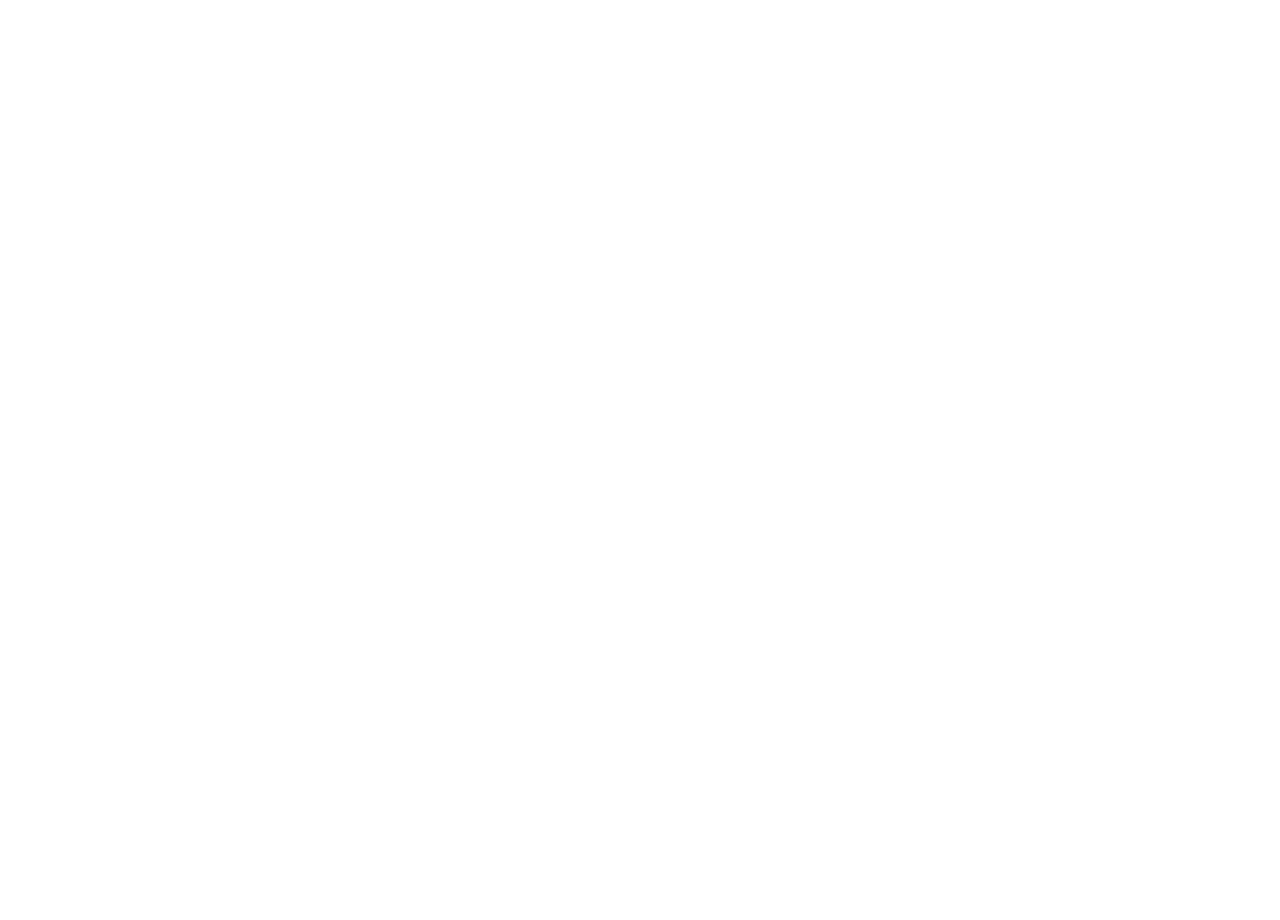
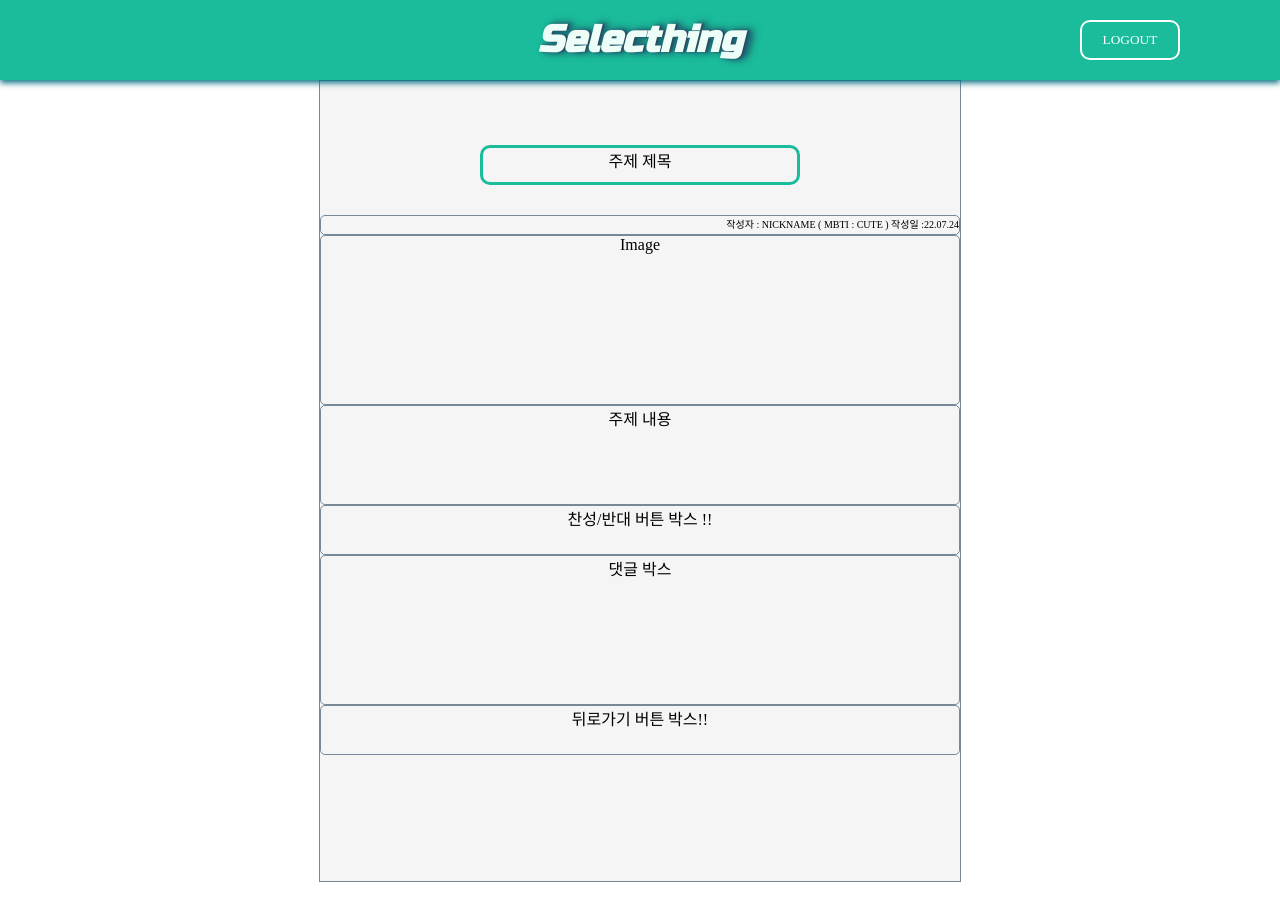
Before and after one commit to JJSEONG/React-MiniProject, a React (Create React App) app: page /boards/details/1 in a window 1280 px wide. Before the commit this address had no page. Shown: the top 920 px of the page. Before the commit the page ends 800 px from the top, so only its background shows below. Built offline with nearby package versions, Linux system fonts and the light colour scheme; a web font is replaced by a local one.

Commit message:
항해99 : Create Detail Page

```diff
--- a/src/App.js
+++ b/src/App.js
@@ -15,7 +15,7 @@
         <Route path="/login" element ={<Login />} />
         <Route path="/login/signup" element={<Signup />} />
         <Route path="/newBoards" element = {<AddPost />} />
-        <Route path="/boards/details" element={<Detail/>}/>
+        <Route path="/boards/details/:title" element={<Detail />}/>
       </Routes>
     </div>
   );
--- a/src/components/Detail.js
+++ b/src/components/Detail.js
@@ -1,8 +1,13 @@
 import React from 'react'
 import styled from 'styled-components'
 import Header from './elements/Header'
+import { useParams } from 'react-router-dom'
 
 const Detail = () => {
+
+  const params = useParams();
+
+  console.log(params.title)
 
   return (
     <div>
--- a/src/components/elements/Posts.js
+++ b/src/components/elements/Posts.js
@@ -1,11 +1,17 @@
 import React from 'react'
 import styled from 'styled-components'
+import { useNavigate } from 'react-router-dom'
 
 import Logo from '../../logo.png'
 
 const Posts = () => {
+
+  const navigate = useNavigate()
+
   return (
-    <Post>
+    <Post onClick={() => {
+      navigate('/boards/details/Post_id')
+    }}>
       <Wrap>
         <ImgWrap>
           <img src={Logo} alt="" />
```
